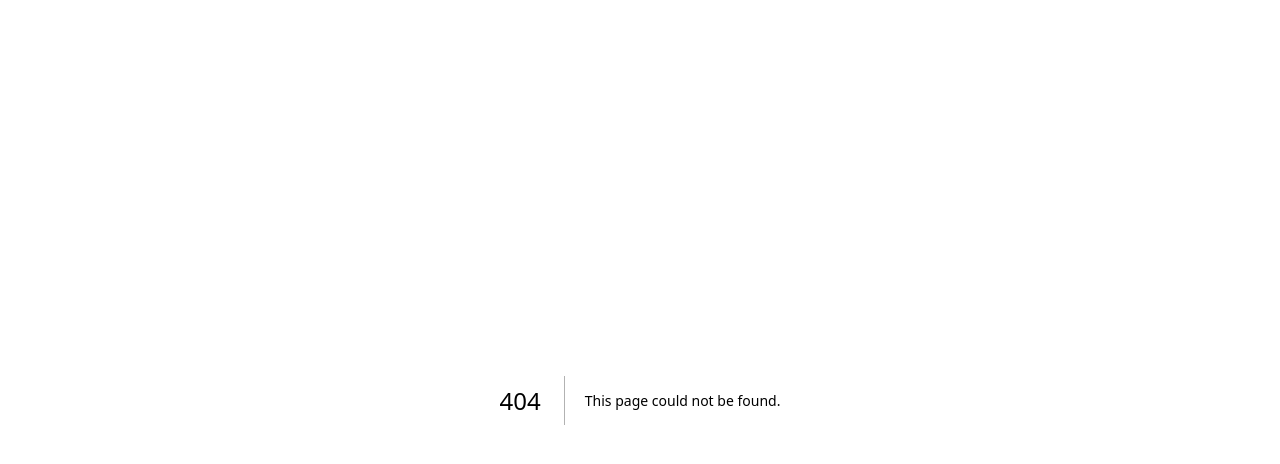
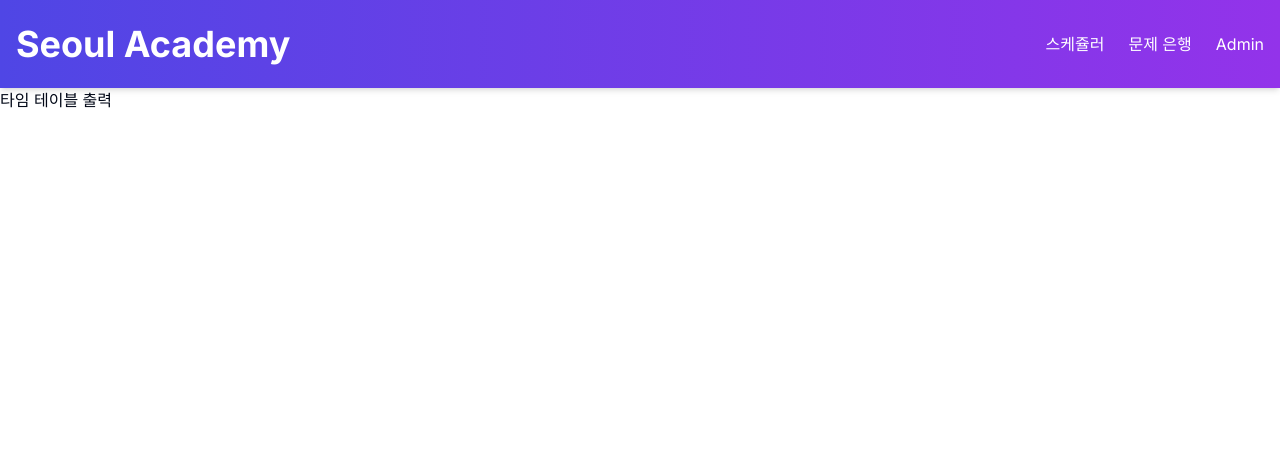
Before and after one commit to hyunsokstar/DANGGUM-ACADEMY-FRONT, a Next.js app: page /schedule in a window 1280 px wide. Before the commit this address had no page. Shown: the top 464 px of the page. Built offline with nearby package versions, Linux system fonts and the light colour scheme.

Commit message:
update for 기본 레이아웃

```diff
--- a/src/app/layout.tsx
+++ b/src/app/layout.tsx
@@ -1,6 +1,7 @@
 import type { Metadata } from "next";
 import { Inter } from "next/font/google";
 import "./globals.css";
+import HeaderForSeoulAcademy from "@/components/HeaderForSeoulAcademy";
 
 const inter = Inter({ subsets: ["latin"] });
 
@@ -16,7 +17,10 @@ export default function RootLayout({
 }>) {
   return (
     <html lang="en">
-      <body className={inter.className}>{children}</body>
+      <body className={inter.className}>
+        <HeaderForSeoulAcademy />
+        {children}
+      </body>
     </html>
   );
 }
--- a/src/app/page.tsx
+++ b/src/app/page.tsx
@@ -1,9 +1,7 @@
-// src/app/page.tsx
-
 "use client";
 
 import React, { useState } from 'react';
-import Link from 'next/link';
+import HeaderForSeoulAcademy from '@/components/HeaderForSeoulAcademy';
 import CardForMainPageBodyMenu from '@/components/CardForMainPageBodyMenu';
 
 const HomePage = () => {
@@ -34,24 +32,7 @@ const HomePage = () => {
 
   return (
     <div className="min-h-screen bg-gray-100 text-gray-900">
-      <header className="bg-gradient-to-r from-indigo-600 to-purple-600 text-white py-6 shadow-md">
-        <div className="container mx-auto flex justify-between items-center px-4">
-          <h1 className="text-4xl font-bold">Seoul Academy</h1>
-          <nav>
-            <ul className="flex space-x-6">
-              <li>
-                <Link href="#scheduler" className="hover:underline">스케쥴러</Link>
-              </li>
-              <li>
-                <Link href="#question-bank" className="hover:underline">문제 은행</Link>
-              </li>
-              <li>
-                <Link href="#admin" className="hover:underline">Admin</Link>
-              </li>
-            </ul>
-          </nav>
-        </div>
-      </header>
+      {/* <HeaderForSeoulAcademy /> */}
       <main className="container mx-auto py-12 px-4 flex flex-wrap">
         {sections.map(section => (
           <CardForMainPageBodyMenu
--- /dev/null
+++ b/src/app/schedule/page.tsx
@@ -0,0 +1,12 @@
+// src\app\schedule\page.tsx
+import React from 'react'
+
+type Props = {}
+
+const Schedule = (props: Props) => {
+    return (
+        <div>타임 테이블 출력</div>
+    )
+}
+
+export default Schedule
--- /dev/null
+++ b/src/components/HeaderForSeoulAcademy.tsx
@@ -0,0 +1,31 @@
+// src/components/HeaderForSeoulAcademy.tsx
+
+"use client";
+
+import React from 'react';
+import Link from 'next/link';
+
+const HeaderForSeoulAcademy: React.FC = () => {
+    return (
+        <header className="bg-gradient-to-r from-indigo-600 to-purple-600 text-white py-6 shadow-md">
+            <div className="container mx-auto flex justify-between items-center px-4">
+                <h1 className="text-4xl font-bold">Seoul Academy</h1>
+                <nav>
+                    <ul className="flex space-x-6">
+                        <li>
+                            <Link href="/schedule" className="hover:underline">스케쥴러</Link>
+                        </li>
+                        <li>
+                            <Link href="#question-bank" className="hover:underline">문제 은행</Link>
+                        </li>
+                        <li>
+                            <Link href="#admin" className="hover:underline">Admin</Link>
+                        </li>
+                    </ul>
+                </nav>
+            </div>
+        </header>
+    );
+};
+
+export default HeaderForSeoulAcademy;
```
